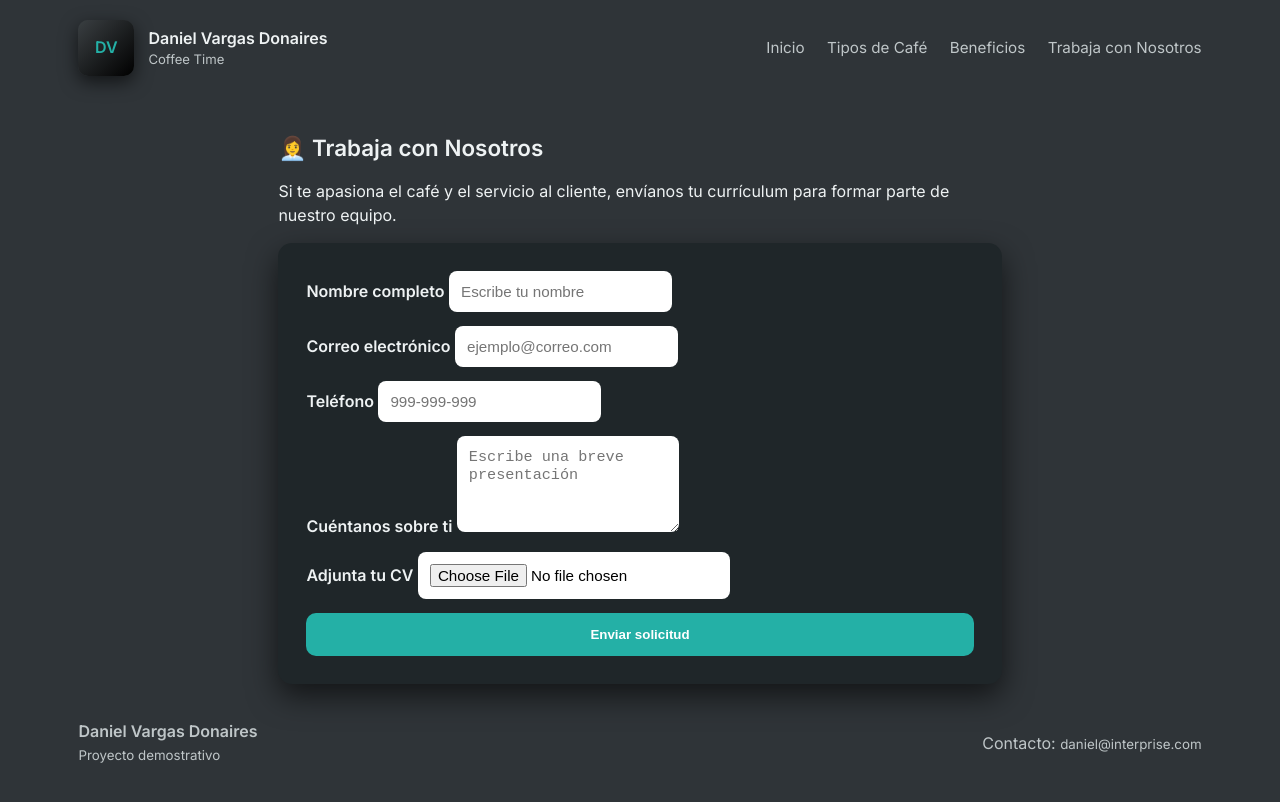
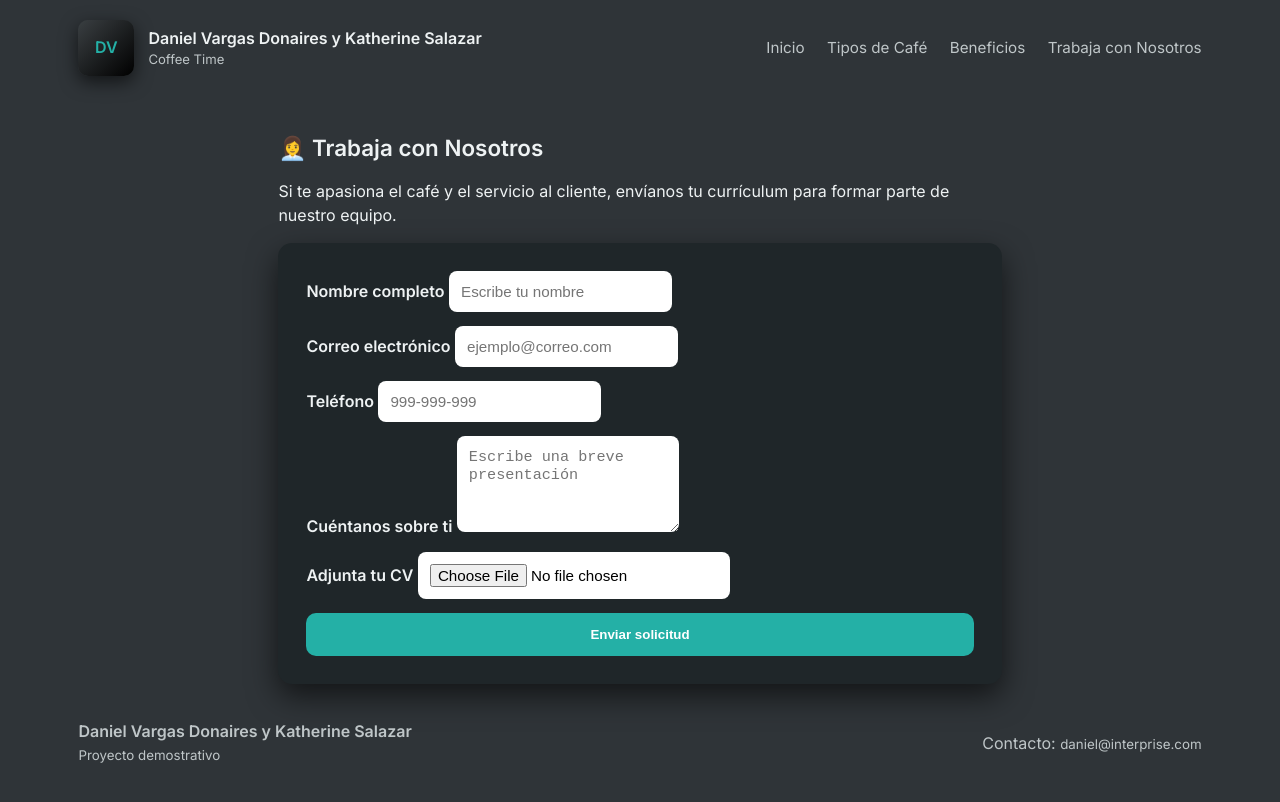
Before and after one commit to DANIEL2901M/TRABAJA-CON-NOSOTROS, a plain HTML site: page index.html in a window 1280 px wide. Drawn offline with Linux system fonts and the light colour scheme.

Commit message:
Update index.html

```diff
--- a/index.html
+++ b/index.html
@@ -79,7 +79,7 @@
   <div class="brand">
     <div class="logo">DV</div>
     <div>
-      <div style="font-weight:600">Daniel Vargas Donaires</div>
+      <div style="font-weight:600">Daniel Vargas Donaires y Katherine Salazar</div>
       <div style="font-size:0.82rem;color:var(--muted)">Coffee Time</div>
     </div>
   </div>
@@ -122,7 +122,7 @@
 </section>
 
 <footer>
-  <div><strong>Daniel Vargas Donaires</strong><br><small>Proyecto demostrativo</small></div>
+  <div><strong>Daniel Vargas Donaires y Katherine Salazar</strong><br><small>Proyecto demostrativo</small></div>
   <div>Contacto: <small>daniel@interprise.com</small></div>
 </footer>
 
```
